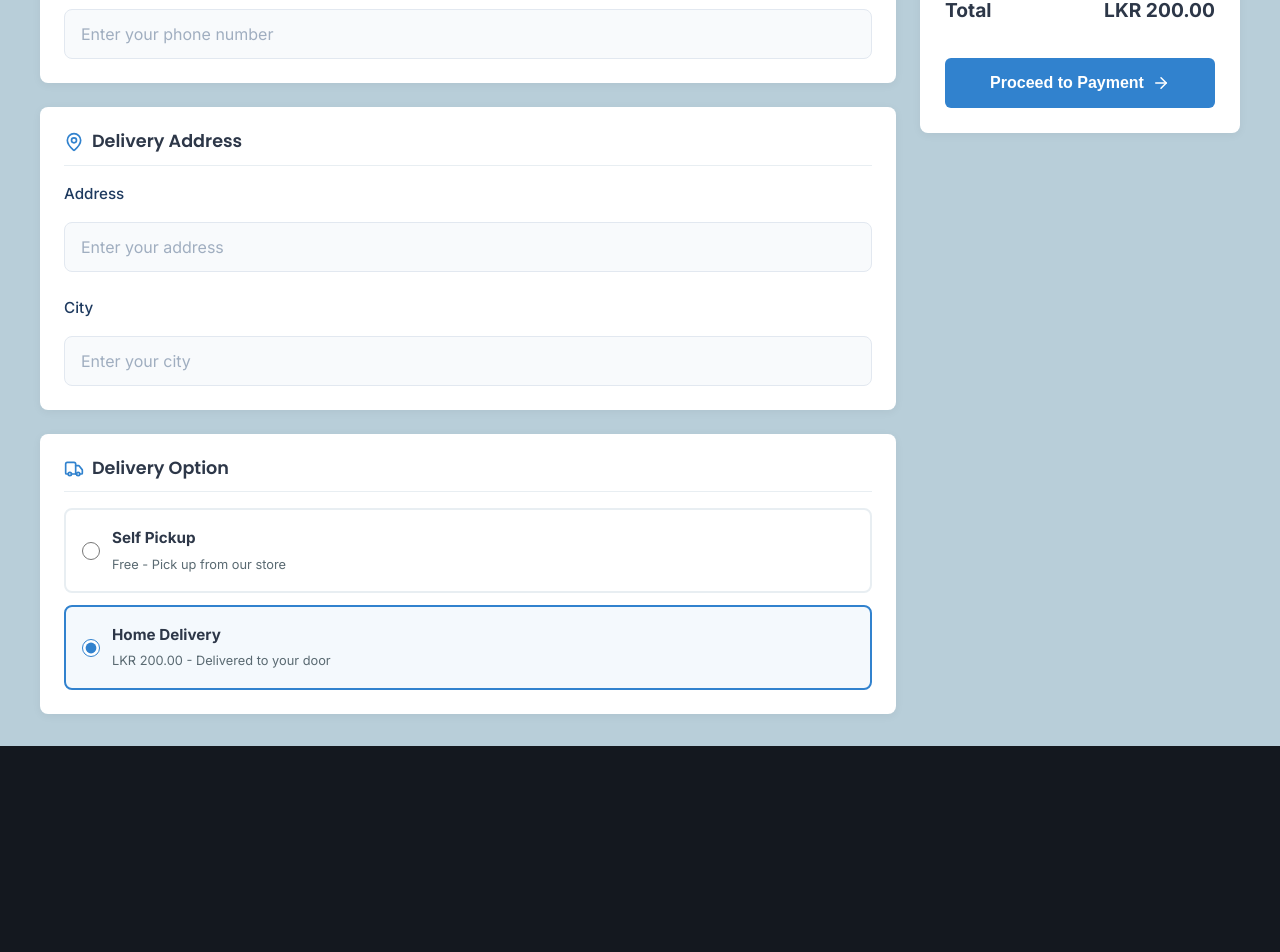
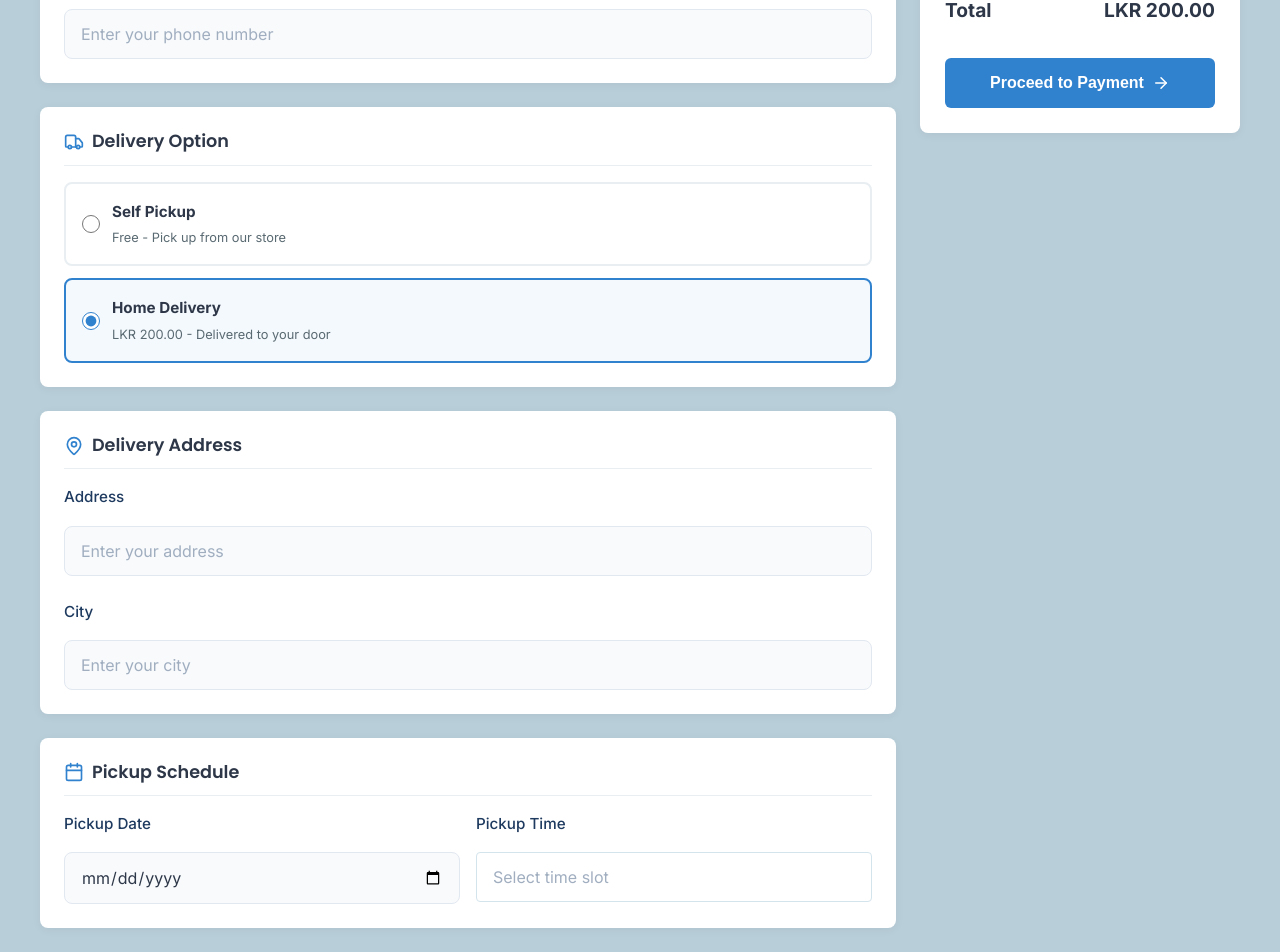
Before and after one commit to KavishaPerera/Wash-TUB, a React app in the folder frontend/: page /checkout in a window 1280 px wide. Shown: the part 411-1363 px from the top of the page. Before the commit the page ends 1157 px from the top, so only its background shows below. Built offline with nearby package versions, Linux system fonts and the light colour scheme; the HTML template or start-up script is replaced by a standard one.

Commit message:
checkout changes

```diff
--- a/frontend/src/pages/Checkout.jsx
+++ b/frontend/src/pages/Checkout.jsx
@@ -1,5 +1,5 @@
 import { useLocation, Link, useNavigate } from 'react-router-dom';
-import { ArrowLeft, Check, Home, MapPin, Phone, User, Truck } from 'lucide-react';
+import { ArrowLeft, Check, Home, MapPin, Phone, User, Truck, Calendar } from 'lucide-react';
 import { useState, useEffect } from 'react';
 import './Checkout.css';
 
@@ -17,6 +17,8 @@ const Checkout = () => {
         address: '',
         city: '',
         deliveryOption: 'delivery',
+        pickupDate: '',
+        pickupTime: '',
         // Payment Details
         paymentMethod: 'visa',
         cardName: '',
@@ -46,7 +48,7 @@ const Checkout = () => {
     const handleDeliverySubmit = (e) => {
         e.preventDefault();
         // Validate delivery form before proceeding
-        if (formData.fullName && formData.phone && formData.address && formData.city) {
+        if (formData.fullName && formData.phone && formData.address && formData.city && formData.pickupDate && formData.pickupTime) {
             setCurrentStep(2);
         }
     };
@@ -143,33 +145,6 @@ const Checkout = () => {
                                 </div>
                             </div>
 
-                            {/* Delivery Address */}
-                            <div className="form-card">
-                                <h2 className="section-title"><MapPin size={20} /> Delivery Address</h2>
-                                <div className="form-group">
-                                    <label>Address</label>
-                                    <input
-                                        type="text"
-                                        name="address"
-                                        value={formData.address}
-                                        onChange={handleInputChange}
-                                        required
-                                        placeholder="Enter your address"
-                                    />
-                                </div>
-                                <div className="form-group">
-                                    <label>City</label>
-                                    <input
-                                        type="text"
-                                        name="city"
-                                        value={formData.city}
-                                        onChange={handleInputChange}
-                                        required
-                                        placeholder="Enter your city"
-                                    />
-                                </div>
-                            </div>
-
                             {/* Delivery Option */}
                             <div className="form-card">
                                 <h2 className="section-title"><Truck size={20} /> Delivery Option</h2>
@@ -200,6 +175,74 @@ const Checkout = () => {
                                             <small>LKR {DELIVERY_FEE}.00 - Delivered to your door</small>
                                         </span>
                                     </label>
+                                </div>
+                            </div>
+
+                            {/* Delivery Address */}
+                            <div className="form-card">
+                                <h2 className="section-title"><MapPin size={20} /> Delivery Address</h2>
+                                <div className="form-group">
+                                    <label>Address</label>
+                                    <input
+                                        type="text"
+                                        name="address"
+                                        value={formData.address}
+                                        onChange={handleInputChange}
+                                        required
+                                        placeholder="Enter your address"
+                                    />
+                                </div>
+                                <div className="form-group">
+                                    <label>City</label>
+                                    <input
+                                        type="text"
+                                        name="city"
+                                        value={formData.city}
+                                        onChange={handleInputChange}
+                                        required
+                                        placeholder="Enter your city"
+                                    />
+                                </div>
+                            </div>
+
+                            {/* Pickup Schedule */}
+                            <div className="form-card">
+                                <h2 className="section-title"><Calendar size={20} /> Pickup Schedule</h2>
+                                <div className="form-row">
+                                    <div className="form-group">
+                                        <label>Pickup Date</label>
+                                        <input
+                                            type="date"
+                                            name="pickupDate"
+                                            value={formData.pickupDate}
+                                            onChange={handleInputChange}
+                                            required
+                                        />
+                                    </div>
+                                    <div className="form-group">
+                                        <label>Pickup Time</label>
+                                        <select
+                                            name="pickupTime"
+                                            value={formData.pickupTime}
+                                            onChange={handleInputChange}
+                                            required
+                                            style={{
+                                                width: '100%',
+                                                padding: '0.875rem 1rem',
+                                                border: '1px solid #d4e4ec',
+                                                borderRadius: '4px',
+                                                fontSize: '1rem',
+                                                color: formData.pickupTime ? '#2d3748' : '#a0aec0',
+                                                background: 'white'
+                                            }}
+                                        >
+                                            <option value="" disabled>Select time slot</option>
+                                            <option value="09:00 AM - 12:00 PM">09:00 AM - 12:00 PM</option>
+                                            <option value="12:00 PM - 03:00 PM">12:00 PM - 03:00 PM</option>
+                                            <option value="03:00 PM - 06:00 PM">03:00 PM - 06:00 PM</option>
+                                            <option value="06:00 PM - 09:00 PM">06:00 PM - 09:00 PM</option>
+                                        </select>
+                                    </div>
                                 </div>
                             </div>
                         </div>
```
